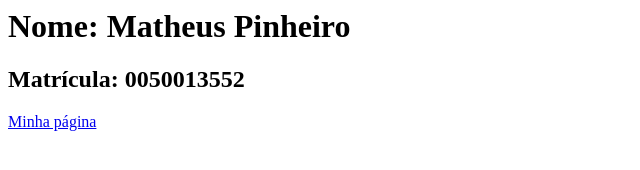
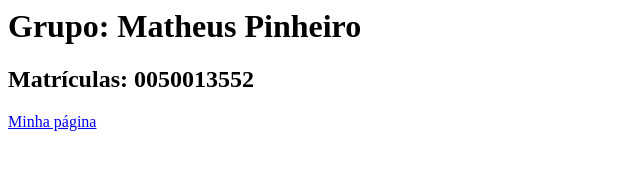
Before and after one commit to MatheusPinheiroLaSalle/Lista, a plain HTML site: page index.html in a window 1280 px wide. Shown: the whole page, without its empty margins (0-640 px from the left). Drawn offline with Linux system fonts and the light colour scheme.

Commit message:
Update index.html

```diff
--- a/index.html
+++ b/index.html
@@ -1,6 +1,6 @@
 <html>
-  <h1>Nome: Matheus Pinheiro</h1>
-  <h2>Matrícula: 0050013552</h2>
+  <h1>Grupo: Matheus Pinheiro</h1>
+  <h2>Matrículas: 0050013552</h2>
 <body>
     <!-- <h3><img src="https://cdn.pensador.com/img/imagens/pe/xe/pexels_photo_4_2_c.jpg" alt="AVATAR"></img>
      </h3>
```
